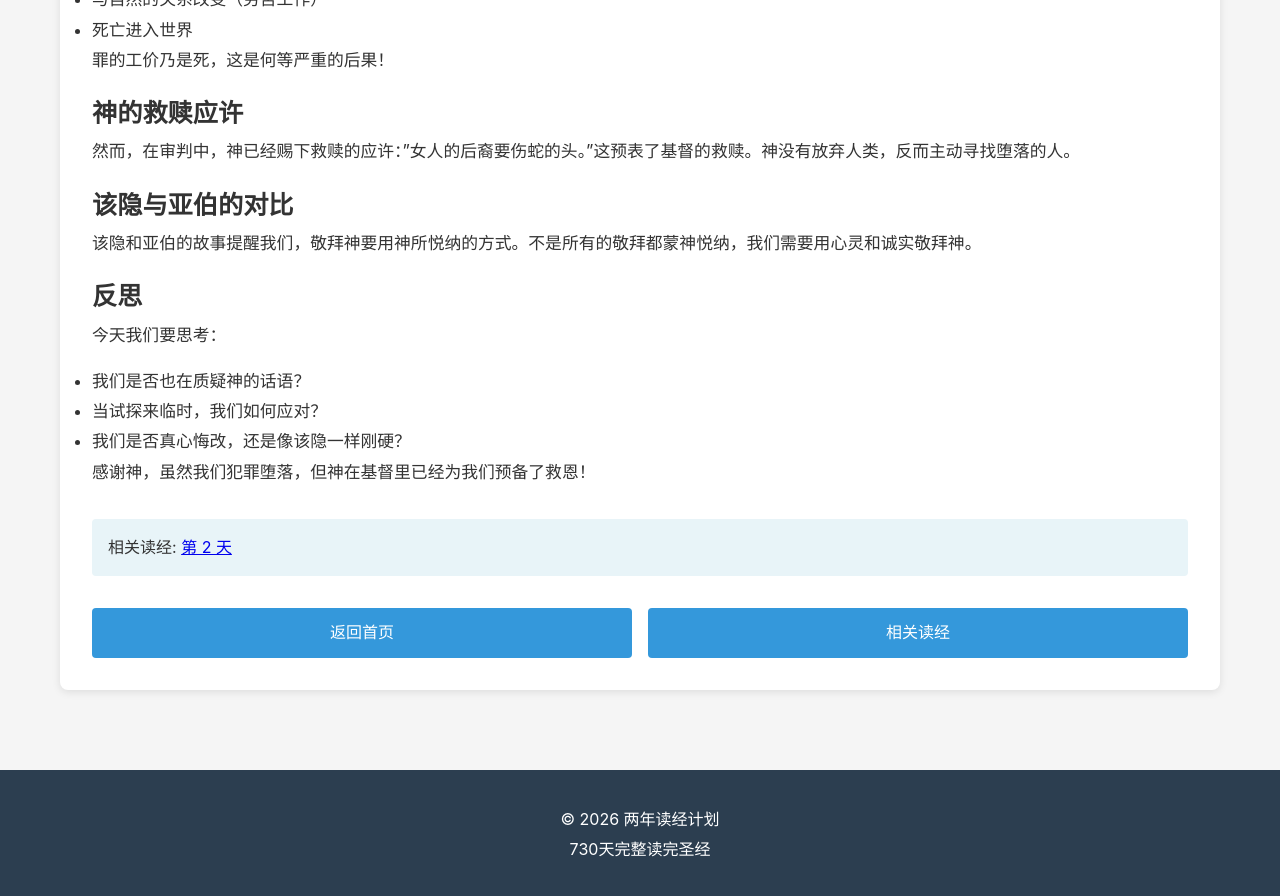
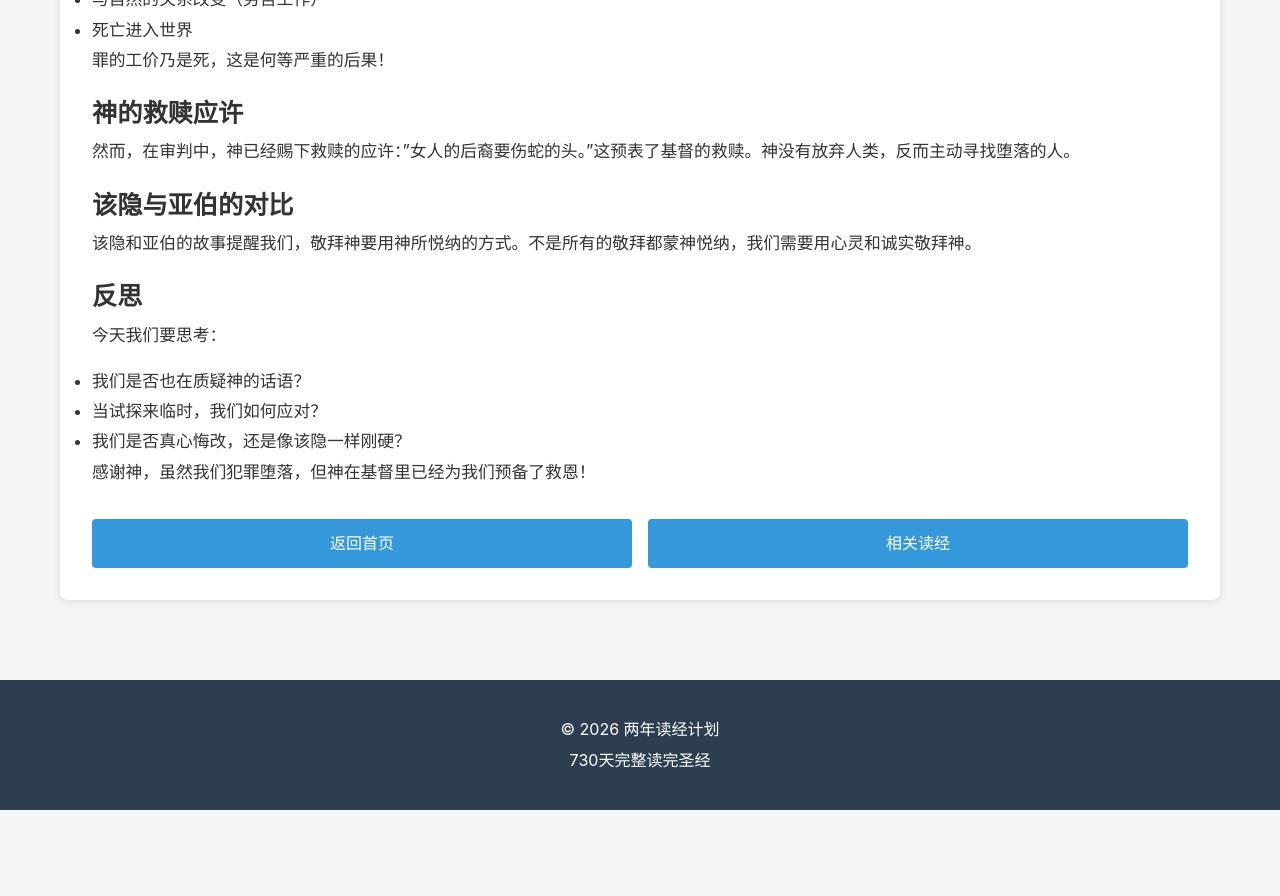
Before and after one commit to gengxindaodu/gengxindaodu.github.io, a Jekyll site: the page built from _reflections/002-fall.md, in a window 1280 px wide and 900 px high, scrolled down 746 px. Shown: the top 896 px of the window. Built offline with Jekyll 4.4.1, drawn with Linux system fonts in a browser that asks for light colours; after the commit the page ends 1556 px from its top, so only the background shows below that.

Commit message:
Update reflection.html

```diff
--- a/_layouts/reflection.html
+++ b/_layouts/reflection.html
@@ -17,16 +17,6 @@ layout: default
     {{ content }}
   </div>
 
-  {% if page.related_day %}
-  <div class="related-reading">
-    <p>
-      相关读经:
-      {% assign day_str = page.related_day | prepend: '00' | slice: -3, 3 %}
-      <a href="{{ site.baseurl }}/reading/day-{{ day_str }}/">第 {{ page.related_day }} 天</a>
-    </p>
-  </div>
-  {% endif %}
-
   <nav class="reflection-navigation">
     <a href="{{ site.baseurl }}/" class="nav-button">返回首页</a>
     {% if page.related_day %}
```
